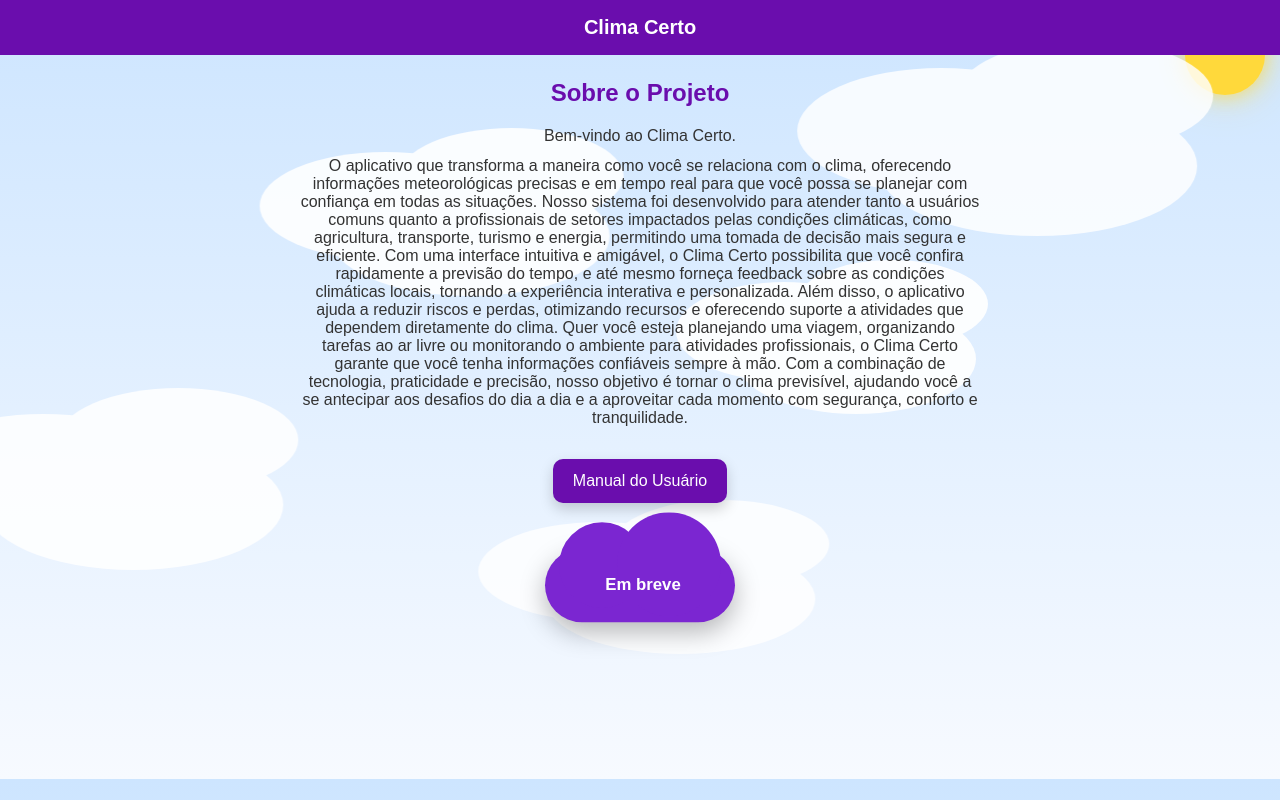
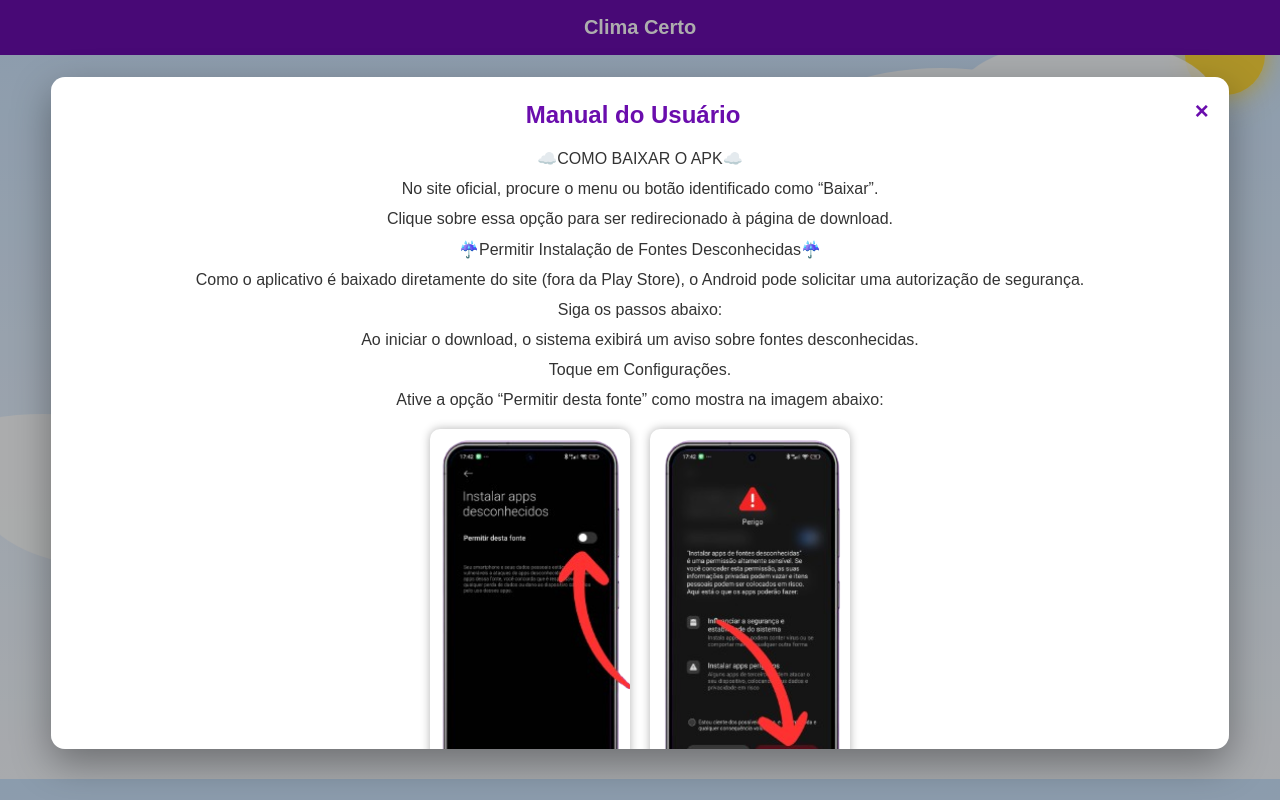
Before and after one commit to danilonasc237/site-clima-certo, a plain HTML site: page index.html in a window 1280 px wide. Both pictures are taken after a click on the button "Manual do Usuário". Drawn offline with Linux system fonts and the light colour scheme.

Commit message:
Update index.html

```diff
--- a/index.html
+++ b/index.html
@@ -138,5 +138,33 @@ window.addEventListener('DOMContentLoaded', () => {
 });
 </script>
 
+<!-- ✅ Script para abrir e fechar o modal -->
+<script>
+  window.addEventListener('DOMContentLoaded', () => {
+    const manualBtn = document.getElementById('manualBtn');
+    const manualModal = document.getElementById('manualModal');
+    const closeModal = document.getElementById('closeModal');
+
+    if (manualBtn && manualModal && closeModal) {
+      manualBtn.addEventListener('click', () => {
+        manualModal.style.display = 'block';
+        manualModal.setAttribute('aria-hidden', 'false');
+      });
+
+      closeModal.addEventListener('click', () => {
+        manualModal.style.display = 'none';
+        manualModal.setAttribute('aria-hidden', 'true');
+      });
+
+      window.addEventListener('click', (event) => {
+        if (event.target === manualModal) {
+          manualModal.style.display = 'none';
+          manualModal.setAttribute('aria-hidden', 'true');
+        }
+      });
+    }
+  });
+</script>
+
 </body>
 </html>
```
